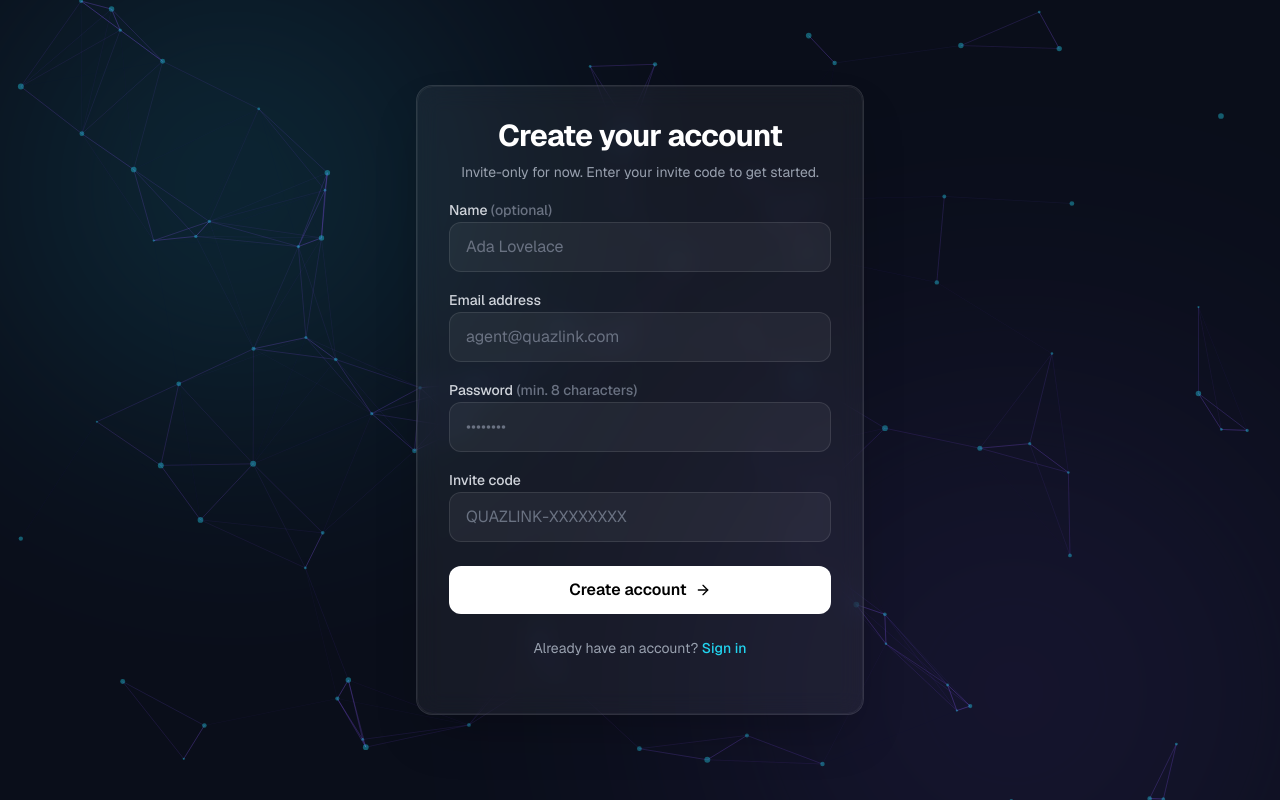
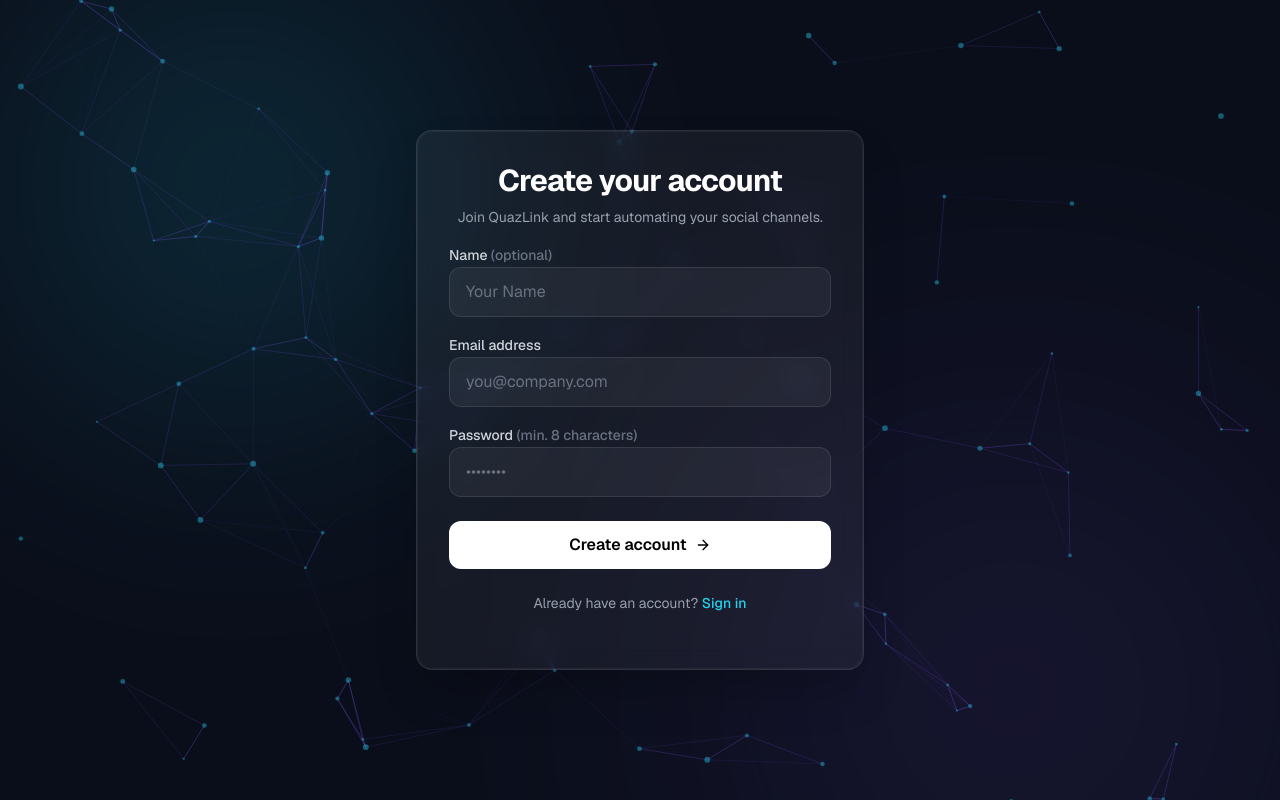
Before and after one commit to hadisalah07/QuazLink_Platform, a Next.js app in the folder apps/web/: page /signup in a window 1280 px wide. Built offline with nearby package versions, Linux system fonts and the light colour scheme; no server answers.

Commit message:
feat: enable open signup without invite code

```diff
--- a/apps/web/src/app/(auth)/signup/page.tsx
+++ b/apps/web/src/app/(auth)/signup/page.tsx
@@ -17,7 +17,6 @@ export default function SignupPage() {
   const [name, setName] = React.useState("");
   const [email, setEmail] = React.useState("");
   const [password, setPassword] = React.useState("");
-  const [inviteCode, setInviteCode] = React.useState("");
   const [error, setError] = React.useState<string | null>(null);
   const [pending, setPending] = React.useState(false);
 
@@ -26,7 +25,7 @@ export default function SignupPage() {
     setError(null);
     setPending(true);
     try {
-      await signup({ email, password, name: name || undefined, inviteCode });
+      await signup({ email, password, name: name || undefined });
       router.push("/dashboard");
       router.refresh();
     } catch (err: any) {
@@ -43,7 +42,7 @@ export default function SignupPage() {
             Create your account
           </h1>
           <p className="text-sm text-gray-400">
-            Invite-only for now. Enter your invite code to get started.
+            Join QuazLink and start automating your social channels.
           </p>
         </div>
 
@@ -58,7 +57,7 @@ export default function SignupPage() {
               autoComplete="name"
               value={name}
               onChange={(e) => setName(e.target.value)}
-              placeholder="Ada Lovelace"
+              placeholder="Your Name"
               className={inputClass}
             />
           </div>
@@ -74,7 +73,7 @@ export default function SignupPage() {
               autoComplete="email"
               value={email}
               onChange={(e) => setEmail(e.target.value)}
-              placeholder="agent@quazlink.com"
+              placeholder="you@company.com"
               className={inputClass}
             />
           </div>
@@ -92,21 +91,6 @@ export default function SignupPage() {
               value={password}
               onChange={(e) => setPassword(e.target.value)}
               placeholder="••••••••"
-              className={inputClass}
-            />
-          </div>
-
-          <div className="space-y-2">
-            <label htmlFor="inviteCode" className="text-sm font-medium text-gray-300">
-              Invite code
-            </label>
-            <input
-              id="inviteCode"
-              type="text"
-              required
-              value={inviteCode}
-              onChange={(e) => setInviteCode(e.target.value)}
-              placeholder="QUAZLINK-XXXXXXXX"
               className={inputClass}
             />
           </div>
--- a/apps/web/src/lib/api.ts
+++ b/apps/web/src/lib/api.ts
@@ -68,7 +68,7 @@ export async function signup(input: {
   email: string;
   password: string;
   name?: string;
-  inviteCode: string;
+  inviteCode?: string;
 }): Promise<AuthUser> {
   const res = await apiFetch("/api/auth/signup", {
     method: "POST",
```
Also changed, not shown: 1 other file (tests, documents, lock files or other folders).
